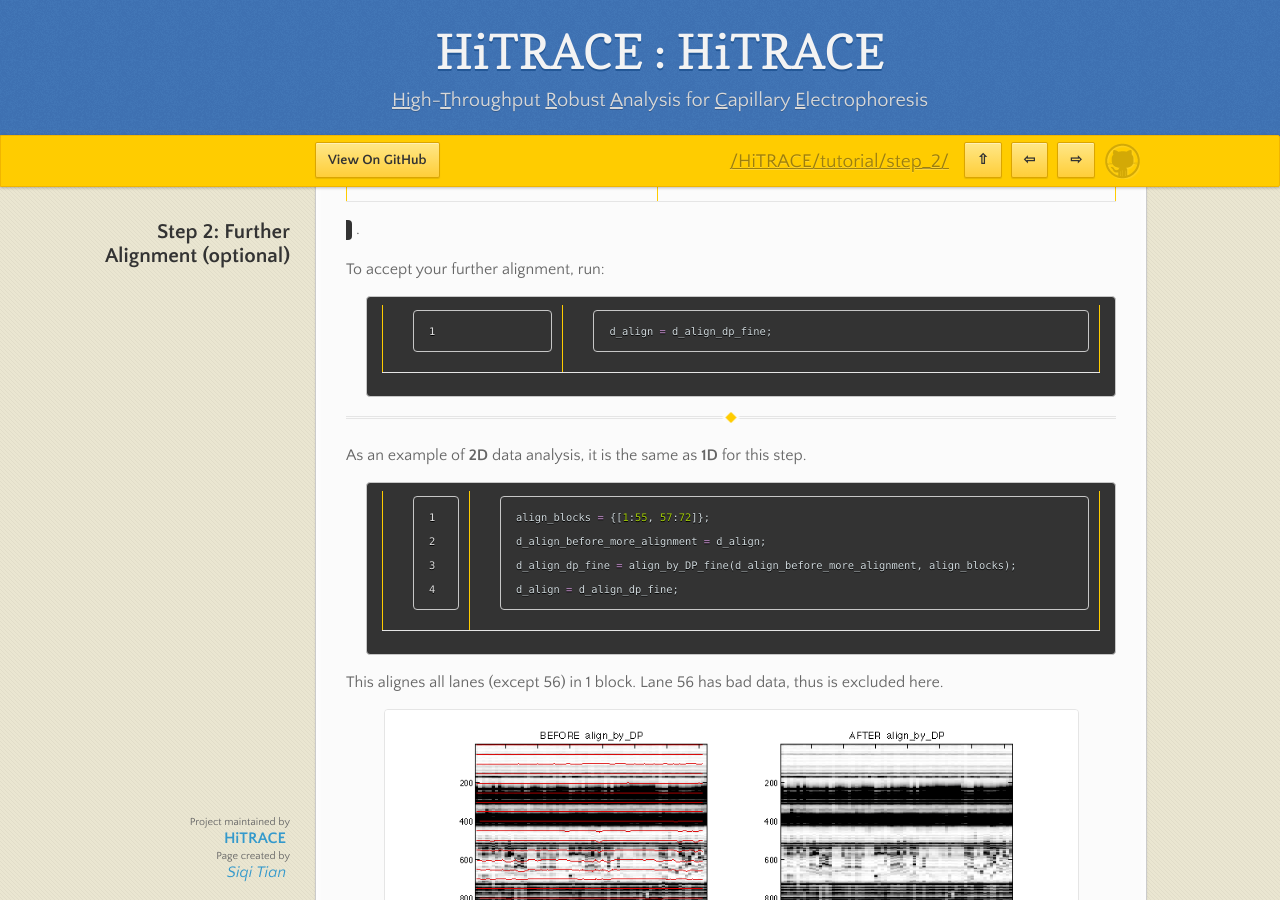
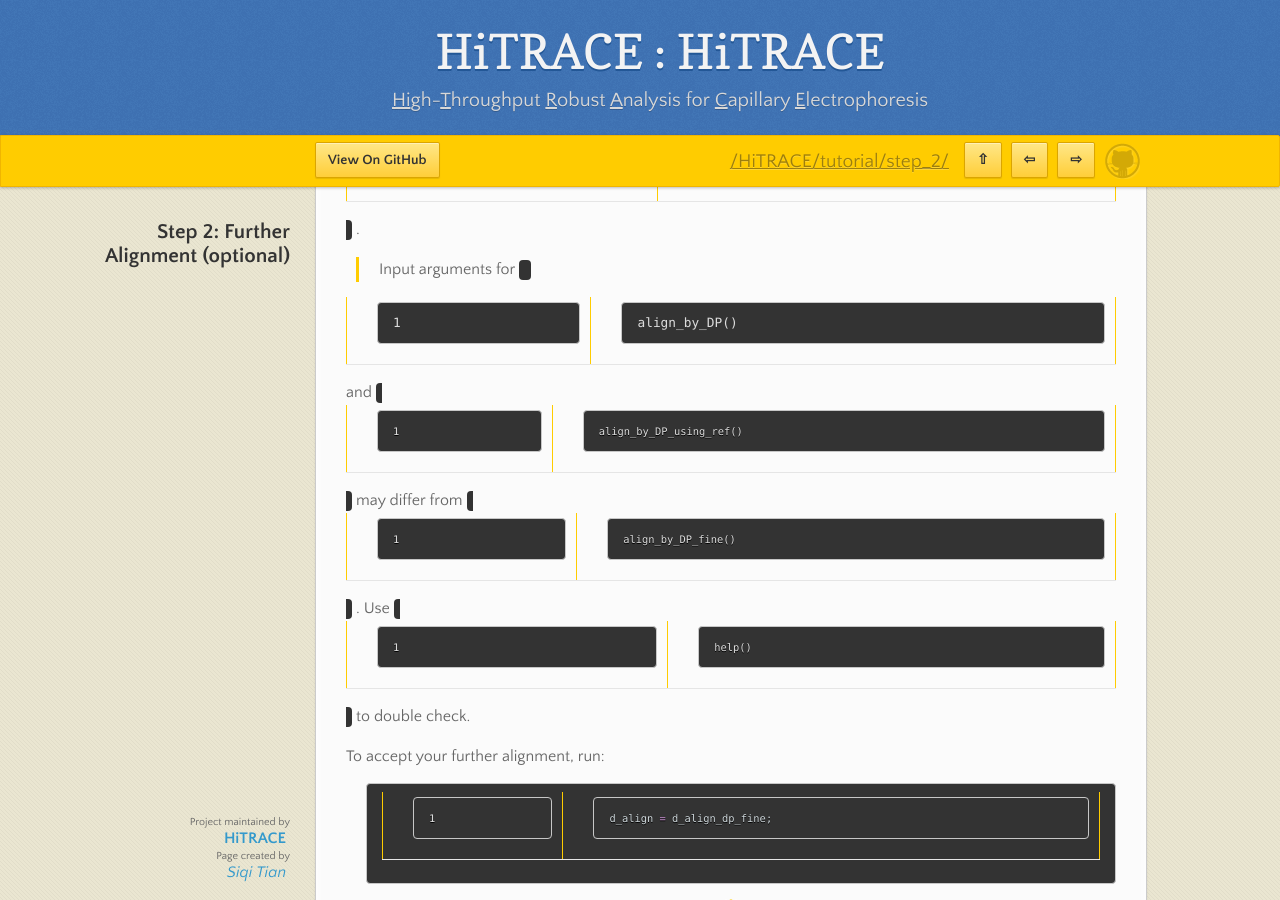
Before and after one commit to hitrace/hitrace.github.io, a Jekyll site: the page built from hitrace/step_2.md, in a window 1280 px wide and 900 px high, scrolled down 2381 px. Built offline with Jekyll 4.4.1, drawn with Linux system fonts in a browser that asks for light colours.

Commit message:
add align_by_dp_using_ref diff arg

````diff
--- a/hitrace/step_2.md
+++ b/hitrace/step_2.md
@@ -34,6 +34,8 @@
 
 There are other commands, e.g. `align_by_DP()` and `align_by_DP_using_ref()`, that performs alignment refinement in a different flavor. You may want to try those as well. You can also further-align on top of the result of `align_by_DP_fine()`. Make sure to backup your `d_align`.
 
+> Input arguments for `align_by_DP()` and `align_by_DP_using_ref()` may differ from `align_by_DP_fine()`. Use `help()` to double check.
+
 To accept your further alignment, run:
 
 ```matlab
````
